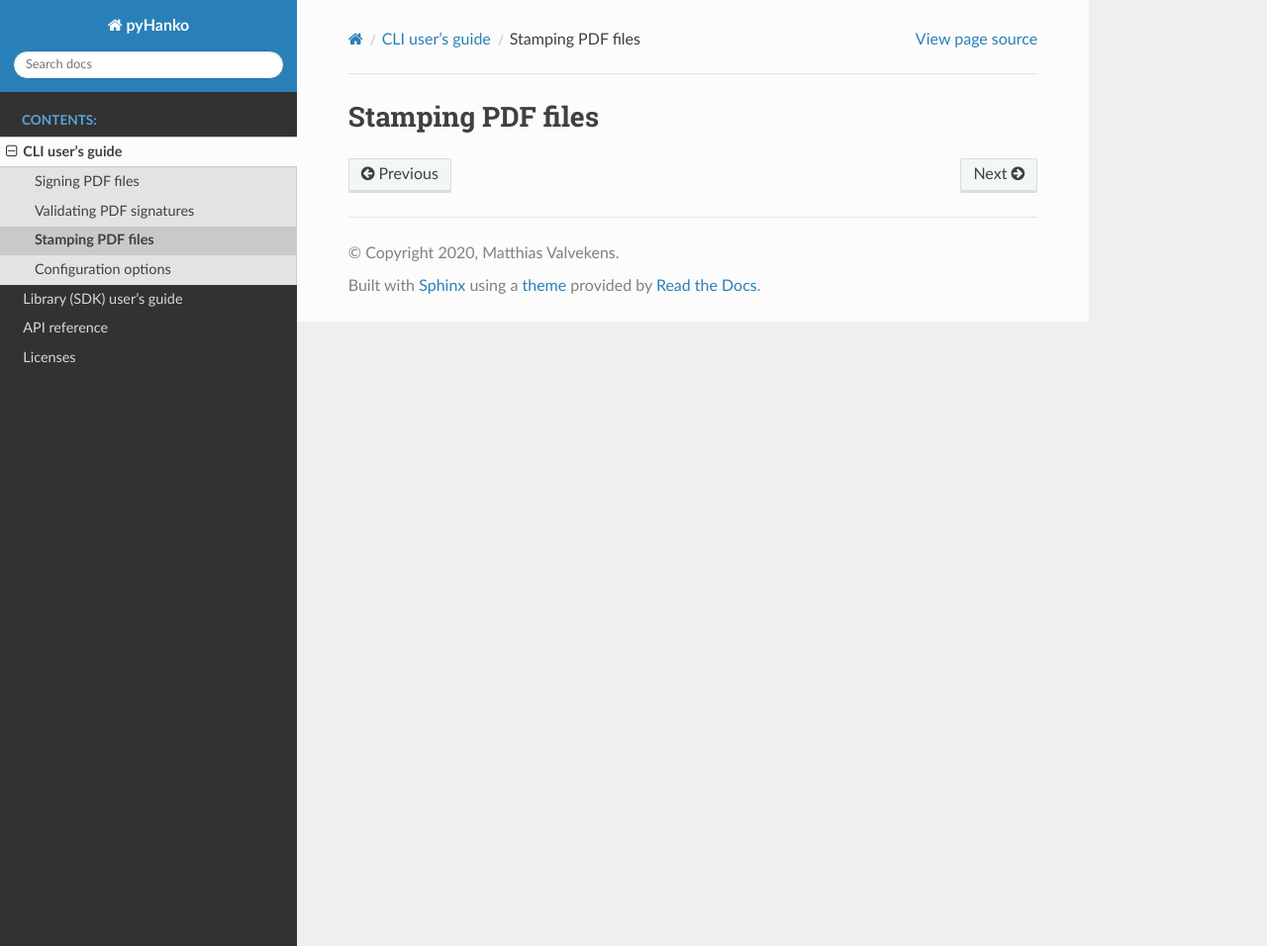
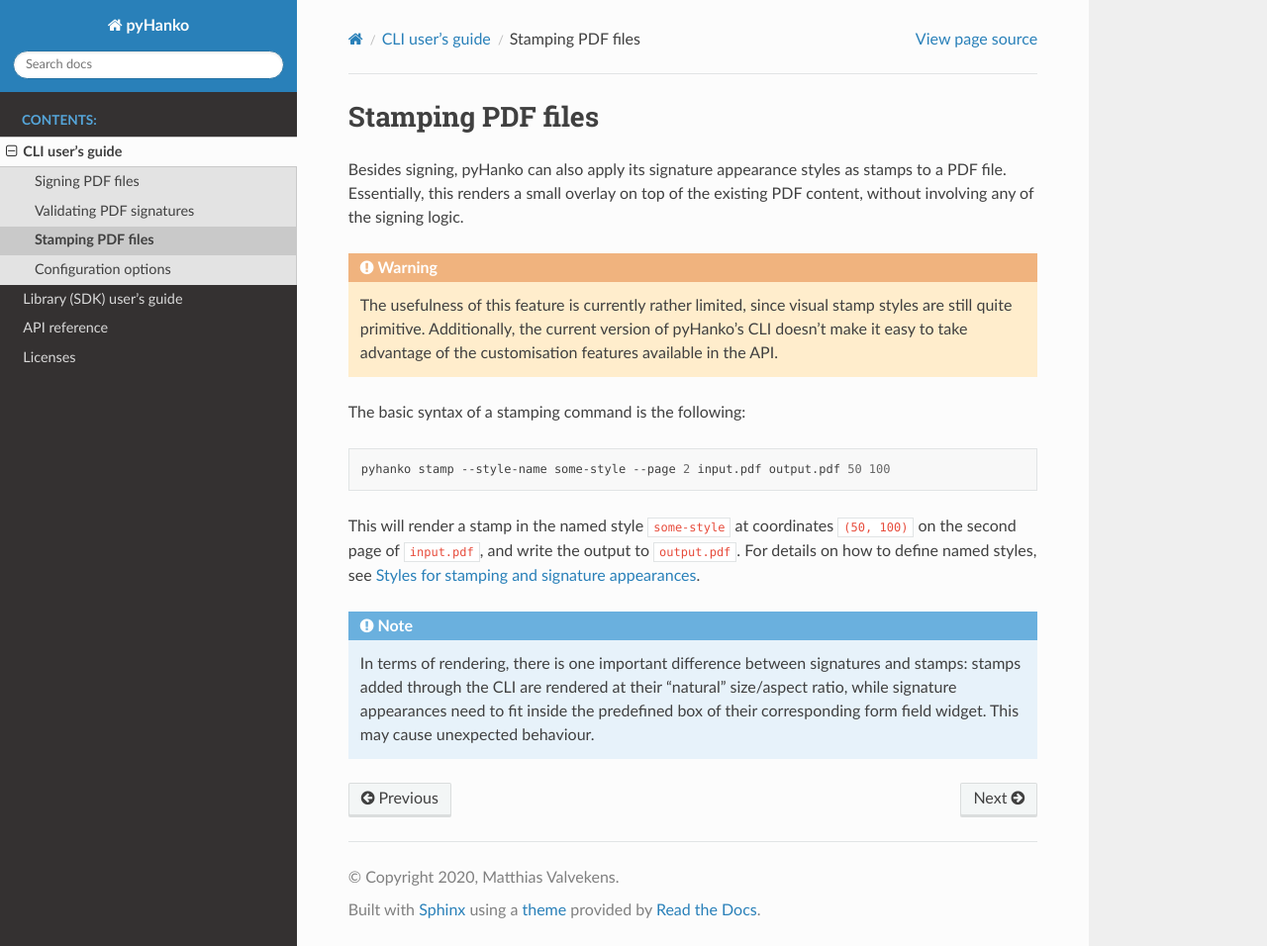
Before and after one commit to MatthiasValvekens/pyHanko, a Sphinx documentation site: the page built from docs/cli-guide/stamping.rst, in a window 1280 px wide and 956 px high. Shown: the whole window at 99% size. Built offline with Sphinx 7.4.7 and the Read the Docs theme 2.0.0, drawn with Linux system fonts in a browser that asks for light colours.

Commit message:
Explain stamping subcommand

```diff
--- a/docs/cli-guide/config.rst
+++ b/docs/cli-guide/config.rst
@@ -130,8 +130,8 @@
 * ``stamp-text``: A template string that will be used to render the text inside
   the stamp's text box. Currently, the following variables can be used:
 
-    * ``signer``: the signer's name;
-    * ``ts``: the time of signing;
+    * ``signer``: the signer's name (only for signatures);
+    * ``ts``: the time of signing/stamping;
     * ``url``: the URL associated with the stamp (only for QR stamps).
 
 * ``text-box-style``: With this parameter, you can fine-tune the text box's
--- a/docs/cli-guide/stamping.rst
+++ b/docs/cli-guide/stamping.rst
@@ -1,2 +1,33 @@
 Stamping PDF files
 ==================
+
+Besides signing, pyHanko can also apply its signature appearance styles as
+stamps to a PDF file.
+Essentially, this renders a small overlay on top of the existing PDF content,
+without involving any of the signing logic.
+
+.. warning::
+    The usefulness of this feature is currently rather limited,
+    since visual stamp styles are still quite primitive.
+    Additionally, the current version of pyHanko's CLI doesn't make it easy to
+    take advantage of the customisation features available in the API.
+
+
+The basic syntax of a stamping command is the following:
+
+.. code-block:: bash
+
+    pyhanko stamp --style-name some-style --page 2 input.pdf output.pdf 50 100
+
+This will render a stamp in the named style ``some-style`` at coordinates
+``(50, 100)`` on the second page of ``input.pdf``, and write the output to
+``output.pdf``.
+For details on how to define named styles, see :ref:`style-definitions`.
+
+
+.. note::
+    In terms of rendering, there is one important difference between signatures
+    and stamps: stamps added through the CLI are rendered at their "natural"
+    size/aspect ratio, while signature appearances need to fit inside the
+    predefined box of their corresponding form field widget.
+    This may cause unexpected behaviour.
```
